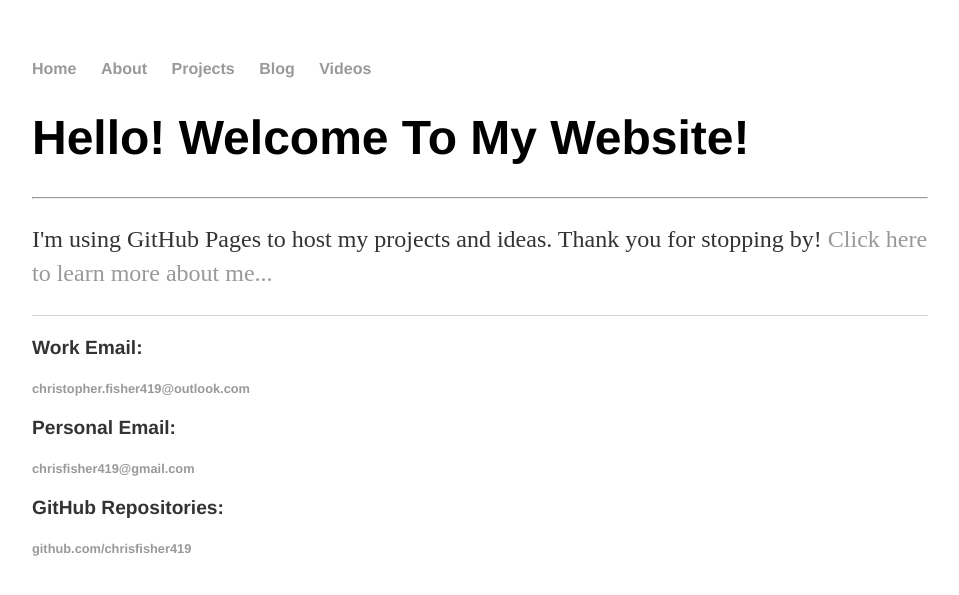
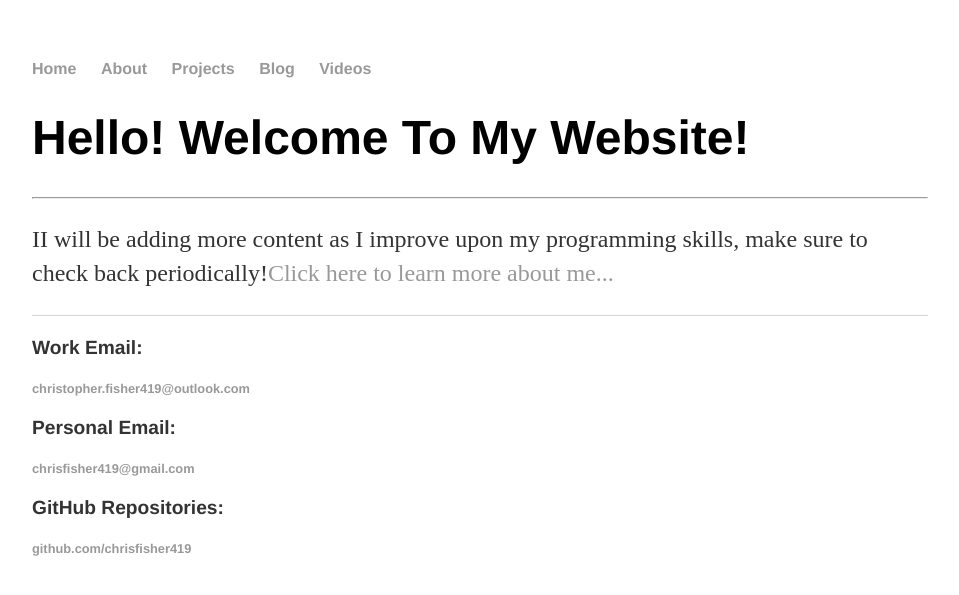
Before and after one commit to chrisfisher419/chrisfisher419.github.io, a Jekyll site: the page built from index.html, in a window 1280 px wide. Shown: the top 595 px of the page, without its empty margins (160-1119 px from the left). Built offline with Jekyll 4.4.1, drawn with Linux system fonts in a browser that asks for light colours.

Commit message:
Update index.html

```diff
--- a/index.html
+++ b/index.html
@@ -4,5 +4,5 @@ title: Christopher Fisher
 ---
 <div class="blurb">
 	<h1>Hello! Welcome To My Website!</h1> <hr />
-	<p>I'm using GitHub Pages to host my projects and ideas. Thank you for stopping by! <a href="/about">Click here to learn more about me...</a></p>
+	<p>II will be adding more content as I improve upon my programming skills, make sure to check back periodically!<a href="/about">Click here to learn more about me...</a></p>
 </div><!-- /.blurb -->
```
